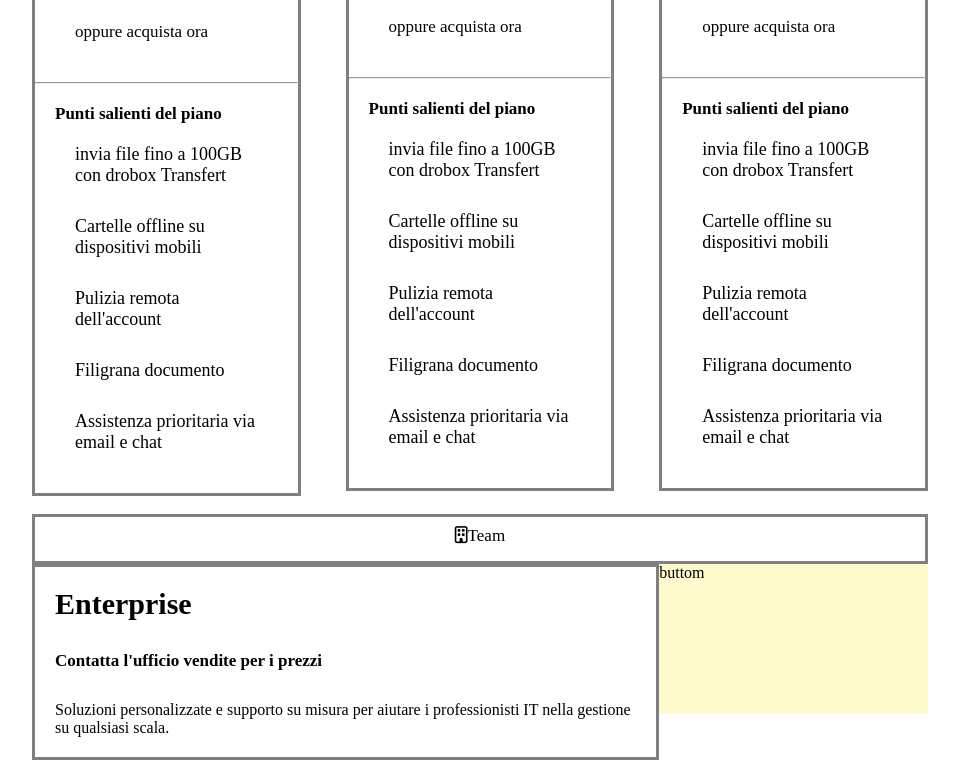
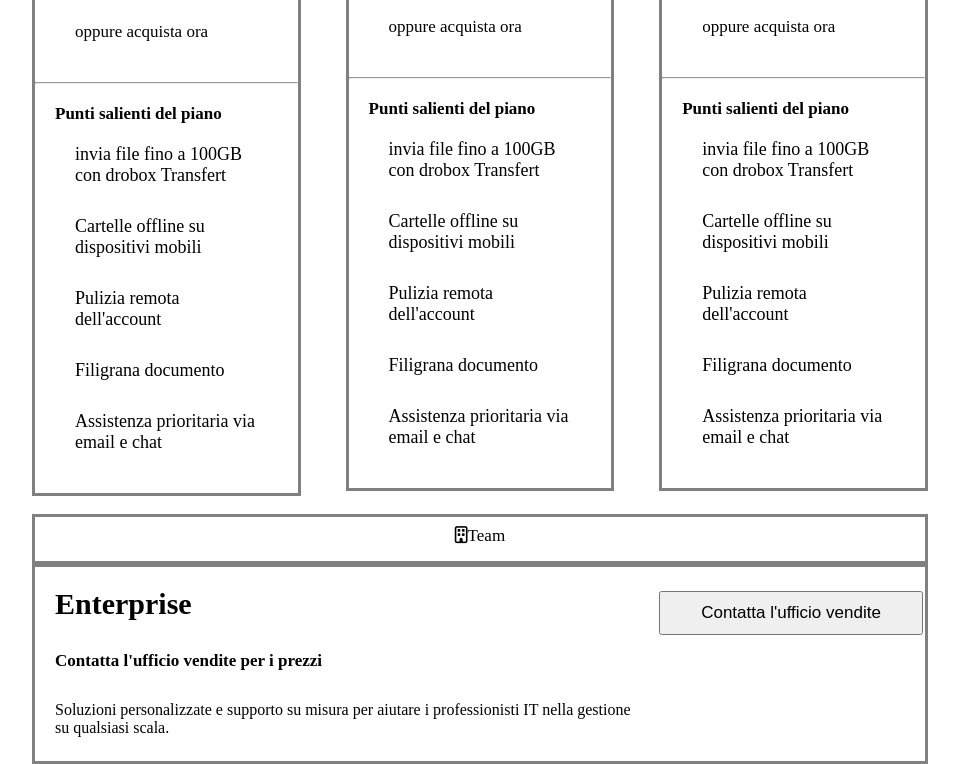
Before and after one commit to AlessandroVano/htmlcss-dropbox, a plain HTML site: page index.html in a window 1280 px wide. Shown: the part 1607-2371 px from the top of the page, without its empty margins (160-1119 px from the left). Drawn offline with Linux system fonts and the light colour scheme.

Commit message:
add box-9 section-b

```diff
--- a/css/main.css
+++ b/css/main.css
@@ -200,14 +200,21 @@ font-size: 18px;
     float: left;
 }
 .box-8 {
-    height: 1oo;
+    height: 100%;
     width: 70%;
+    border-right: none;
+
     /* background-color: darkgoldenrod; */
 }
 
-
 .box-9 {
-    height: 150px;
+    height: 200px;
     width: 30%;
-    background: lemonchiffon;
+    /* background: lemonchiffon; */
+    border-left: none;
 }
+.button {
+    margin-top: 24px;
+    margin-bottom: 30px;
+    font-size: 17px;
+    padding: 10px 40px;
--- a/index.html
+++ b/index.html
@@ -181,7 +181,9 @@
                             <h4 class="padding-margin">Contatta l'ufficio vendite per i prezzi</h4>
                             <p class="padding-margin">Soluzioni personalizzate e supporto su misura per aiutare i professionisti IT nella gestione su qualsiasi scala.</p>
                     </div>
-                    <div class="box-9">buttom</div>
+                    <div class="box-9 border">
+                        <button class="button ">Contatta l'ufficio vendite</button>
+                    </div>
             </section>
          </div>
 
```
